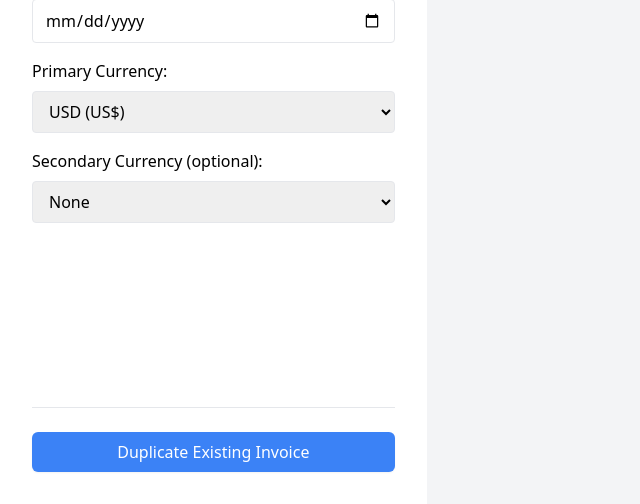
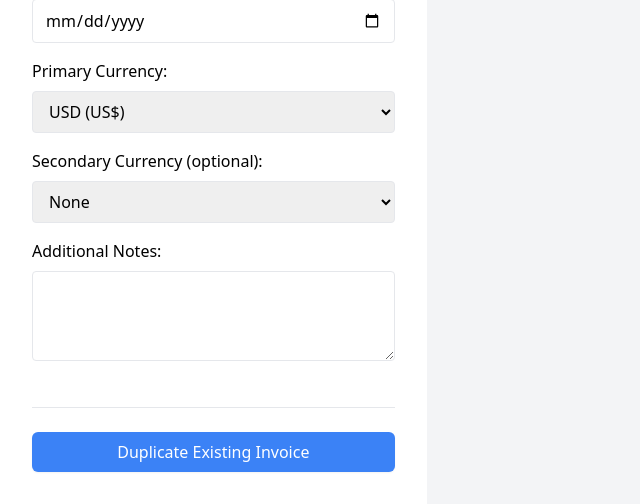
Before and after one commit to zengjie/simple-invoice-generator, a FastAPI app: page / in a window 1280 px wide. Shown: the part 825-1329 px from the top of the page, without its empty margins (0-640 px from the left). Run offline with FastAPI, Linux system fonts and the light colour scheme; some libraries are stand-ins or nearby versions.

Commit message:
Add an optional addtional notes

```diff
--- a/main.py
+++ b/main.py
@@ -55,6 +55,7 @@ async def get_invoice(
     currency: str = Form(...),  # Add this line
     second_currency: str = Form(None),
     exchange_rate: Optional[str] = Form(None),  # Change this line
+    additional_notes: Optional[str] = Form(None),  # Add this line
 ) -> Invoice:
     exchange_rate_float = None
     if exchange_rate:
@@ -89,6 +90,7 @@ async def get_invoice(
         currency=currency,  # Add this line
         second_currency=second_currency,
         exchange_rate=exchange_rate_float,
+        additional_notes=additional_notes,  # Add this line
     )
 
     invoice_items = []
--- a/models.py
+++ b/models.py
@@ -31,6 +31,7 @@ class InvoiceForm(BaseModel):
     currency: str
     second_currency: Optional[str] = None
     exchange_rate: Optional[float] = None
+    additional_notes: Optional[str] = None  # Add this line
 
 class InvoiceItem(BaseModel):
     item: str
--- a/static/script.js
+++ b/static/script.js
@@ -170,6 +170,7 @@ function saveToLocalStorage() {
     const formData = new FormData(document.getElementById('invoice-form'));
     const data = Object.fromEntries(formData.entries());
     data.invoiceItems = invoiceItems;
+    data.additional_notes = document.getElementById('additional_notes').value;  // Add this line
     localStorage.setItem('invoiceData', JSON.stringify(data));
 }
 
@@ -185,7 +186,10 @@ function loadFromLocalStorage() {
         });
         invoiceItems = data.invoiceItems || [];
         updateInvoiceItemsInput();
-        ensureExchangeRateVisibility(); // Add this line
+        ensureExchangeRateVisibility();
+
+        // Add this line to load additional notes
+        document.getElementById('additional_notes').value = data.additional_notes || '';
     }
 }
 
@@ -258,6 +262,9 @@ function populateFormWithUploadedData(data) {
 
     // Ensure exchange rate visibility is updated
     ensureExchangeRateVisibility();
+
+    // Add this line to populate additional notes
+    document.getElementById('additional_notes').value = data.additional_notes || '';
 
     updateSummaries();
     updateInvoicePreview();
--- a/templates/index.html
+++ b/templates/index.html
@@ -173,6 +173,12 @@
                     <label for="exchange_rate" class="block mb-2">Exchange Rate:</label>
                     <input type="number" id="exchange_rate" name="exchange_rate" step="0.0001" min="0" class="w-full px-3 py-2 border rounded" placeholder="1 Primary = X Secondary">
                 </div>
+
+                <!-- Add this after the exchange rate input -->
+                <div class="mb-4">
+                    <label for="additional_notes" class="block mb-2">Additional Notes:</label>
+                    <textarea id="additional_notes" name="additional_notes" rows="3" class="w-full px-3 py-2 border rounded"></textarea>
+                </div>
             </form>
 
             <!-- Replace the Upload Zone with a button -->
```
Also changed, not shown: gen_invoice.py (+7 -0 lines), templates/invoice.html (+7 -0 lines).
